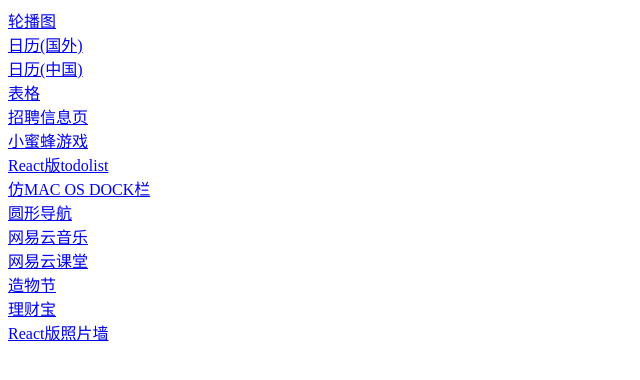
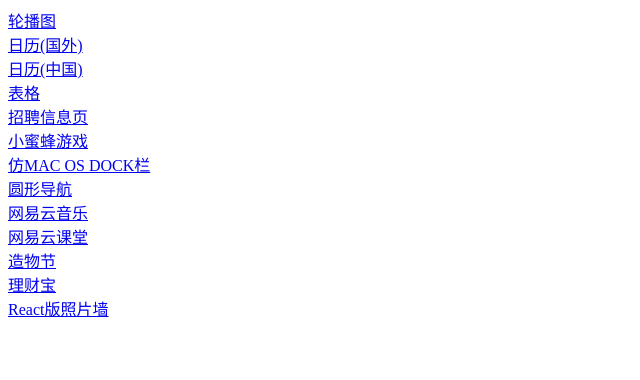
Before and after one commit to FantasyNJ/demo, a plain HTML site: page index.html in a window 1280 px wide. Shown: the whole page, without its empty margins (0-640 px from the left). Drawn offline with Linux system fonts and the light colour scheme.

```diff
--- a/index.html
+++ b/index.html
@@ -13,7 +13,7 @@
 <a href="/table/">表格</a><br>
 <a href="/search_hash/">招聘信息页</a><br>
 <a href="/smallbee/">小蜜蜂游戏</a><br>
-<a href="/React-todolist/">React版todolist</a><br>
+<!-- <a href="/React-todolist/">React版todolist</a><br> -->
 <a href="/macdock/">仿MAC OS DOCK栏</a><br>
 <a href="/circlenav/">圆形导航</a><br>
 <a href="/163music/">网易云音乐</a><br>
```
Also changed, not shown: 1 other file.
